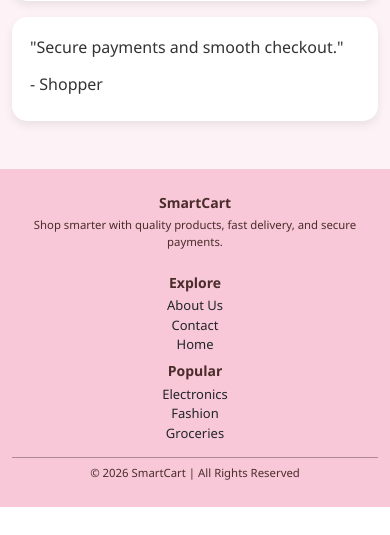
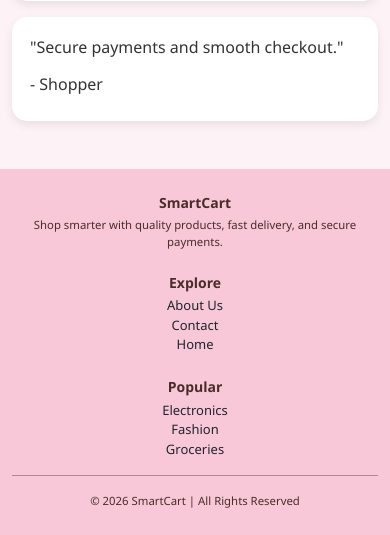
Before and after one commit to Yunabii/Ekart-SQLite-, a Flask app: page / in a window 390 px wide. Shown: the part 1932-2467 px from the top of the page. Before the commit the page ends 2439 px from the top, so only its background shows below. Run offline with Flask 3, Linux system fonts and the light colour scheme.

Commit message:
Refactor navbar and footer structure in base.html

```diff
--- a/templates/base.html
+++ b/templates/base.html
@@ -2,38 +2,44 @@
 <html lang="en">
 <head>
     <meta charset="UTF-8">
+    <meta name="viewport" content="width=device-width, initial-scale=1">
     <title>SmartCart</title>
 
-    <!-- Bootstrap -->
     <link href="https://cdn.jsdelivr.net/npm/bootstrap@5.3.0/dist/css/bootstrap.min.css" rel="stylesheet">
 
-    <!-- Your CSS -->
     <link rel="stylesheet" href="{{ url_for('static', filename='css/style.css') }}">
 </head>
 
 <body class="d-flex flex-column min-vh-100">
 
-<!-- ================= NAVBAR ================= -->
-<nav class="navbar navbar-expand-lg px-4 py-3 shadow-sm bg-white">
+<nav class="navbar navbar-expand-lg bg-white shadow-sm py-3">
+    <div class="container-fluid px-3 px-md-4">
 
-    <!-- LOGO -->
-    <a class="navbar-brand fw-bold" href="/">🛒SmartCart</a>
+        <a class="navbar-brand fw-bold" href="/">
+            🛒SmartCart
+        </a>
 
-    <!-- RIGHT SIDE -->
-    <div class="ms-auto d-flex align-items-center gap-4">
+        <button class="navbar-toggler border-0"
+                type="button"
+                data-bs-toggle="collapse"
+                data-bs-target="#navbarContent">
+            <span class="navbar-toggler-icon"></span>
+        </button>
+
+        <div class="collapse navbar-collapse" id="navbarContent">
+            <div class="ms-auto d-flex flex-column flex-lg-row align-items-lg-center gap-3 mt-0">
 
                 {% if not session.get('admin_id') and not session.get('user_id') %}
-
                     {% if request.path != '/' %}
-                <a href="/" class="text-dark text-decoration-none">🏚️</a>
+                        <a href="/" class="text-dark text-decoration-none">
+                            🏚️ Home
+                        </a>
                     {% endif %}
 
-            <!-- PROFILE ICON -->
                     <div class="dropdown">
                         <span data-bs-toggle="dropdown" style="cursor:pointer; font-size:20px;">
                             👤
                         </span>
-
                         <ul class="dropdown-menu dropdown-menu-end">
                             <li><a class="dropdown-item" href="/admin-login">Admin Login</a></li>
                             <li><a class="dropdown-item" href="/user-login">User Login</a></li>
@@ -41,85 +47,67 @@
                     </div>
 
                 {% elif session.get('admin_id') %}
-
                     {% if request.path != '/admin-dashboard' %}
-                <a href="/admin-dashboard">🏚️</a>
+                        <a href="/admin-dashboard" class="text-decoration-none text-dark">
+                            🏚️ Dashboard
+                        </a>
                     {% endif %}
-
-            <a href="/admin/add-item"> Add Product</a>
-            <a href="/admin/item-list">Products</a>
-            <div class="dropdown d-inline">
+                    <a href="/admin/add-item" class="text-decoration-none text-dark">Add Product</a>
+                    <a href="/admin/item-list" class="text-decoration-none text-dark">Products</a>
+                    <div class="dropdown">
                         <a href="#" class="text-dark text-decoration-none dropdown-toggle" data-bs-toggle="dropdown"> 👤 </a>
                         <ul class="dropdown-menu dropdown-menu-end">
-                    <li>
-                        <a class="dropdown-item" href="/admin/profile">
-                            My Profile
-                        </a>
-                    </li>
+                            <li><a class="dropdown-item" href="/admin/profile">My Profile</a></li>
                             <li><hr class="dropdown-divider"></li>
-                    <li>
-                        <a class="dropdown-item text-danger" href="/admin-logout">Logout</a>
-                    </li>
+                            <li><a class="dropdown-item text-danger" href="/admin-logout">Logout</a></li>
                         </ul>
                     </div>
 
                 {% elif session.get('user_id') %}
-
                     {% if request.path != '/user-dashboard' %}
-                <a href="/user-dashboard" title="Home">🏠</a>
+                        <a href="/user-dashboard" class="text-decoration-none text-dark">
+                            🏠 Home
+                        </a>
                     {% endif %}
-
-            <span onclick="openSearch()" style="cursor:pointer;">🔍</span>
-
-            <a href="/user/cart" style="text-decoration:none; color:black;">
-                🛒(<span id="cart-count">{{ cart_count }}</span>)
+                    <span onclick="openSearch()" style="cursor:pointer;">🔍 Search</span>
+                    <a href="/user/cart" class="text-decoration-none text-dark">
+                        🛒 Cart (<span id="cart-count">{{ cart_count }}</span>)
                     </a>
-
                     <div class="dropdown">
                         <span data-bs-toggle="dropdown" style="cursor:pointer;">
                             {% if session.get('user_image') %}
-                        <img src="/static/uploads/user_profiles/{{ session['user_image'] }}"
-                             style="width:35px; height:35px; border-radius:50%;">
+                                <img src="/static/uploads/user_profiles/{{ session['user_image'] }}" class="rounded-circle" style="width:35px; height:35px; object-fit:cover;">
                             {% else %}
                                 👤
                             {% endif %}
                         </span>
-
                         <ul class="dropdown-menu dropdown-menu-end">
                             <li><a class="dropdown-item" href="/user/my-orders">Your Orders</a></li>
                             <li><a class="dropdown-item" href="/user/profile">Update Profile</a></li>
                             <li><a class="dropdown-item text-danger" href="/user-logout">Logout</a></li>
                         </ul>
                     </div>
+                {% endif %}
 
-        {% endif %}
+            </div>
+        </div>
 
     </div>
 </nav>
 
-<!-- ================= SEARCH OVERLAY ================= -->
-<div id="searchOverlay"
-     style="display:none; position:absolute; top:70px; right:20px; width:350px; background:white; z-index:999; padding:20px; border-radius:10px; box-shadow:0 5px 20px rgba(0,0,0,0.2);">
-
+<div id="searchOverlay" class="shadow" style="display:none; position:fixed; top:80px; right:15px; width:90%; max-width:350px; background:white; z-index:999; padding:20px; border-radius:12px;">
     <form method="GET" action="/user/products">
-        <input type="text" name="search"
-               placeholder="Search products..."
-               class="form-control p-3" required>
-
-        <br>
-        <button class="btn btn-dark w-100">Search</button>
+        <input type="text" name="search" placeholder="Search products..." class="form-control p-3" required>
+        <button class="btn btn-dark w-100 mt-3">Search</button>
     </form>
-
 </div>
 
-<!-- ================= MAIN ================= -->
 <main class="flex-fill">
-
     {% if session.get('admin_id') and request.path == '/admin-dashboard' %}
         {% with messages = get_flashed_messages(with_categories=true) %}
             {% if messages %}
                 {% for category, message in messages %}
-                    <div class="alert alert-success text-center py-2">
+                    <div class="alert alert-success text-center py-2 m-0 rounded-0">
                         {{ message }}
                     </div>
                 {% endfor %}
@@ -130,109 +118,73 @@
     {% block content %}{% endblock %}
 </main>
 
-<!-- ================= FOOTER ================= -->
 <footer class="mt-auto footer-custom">
-
     <div class="container py-3">
-
         {% if session.get('admin_id') %}
-
             <div class="text-center small">
                 © 2026 SmartCart Admin Panel | Manage your store efficiently
             </div>
-
         {% elif session.get('user_id') %}
-
-            <div class="row text-center text-md-start">
-
-                <div class="col-md-4 mb-2">
-                    <h6 class="fw-bold mb-1">SmartCart</h6>
-                    <p class="small mb-0">
-                        Your smart shopping destination for quality products,
-                        fast delivery, secure payments and trusted service.
-                    </p>
+            <div class="row gy-3 text-center text-md-start">
+                <div class="col-12 col-md-4">
+                    <h6 class="fw-bold mb-2">SmartCart</h6>
+                    <p class="small mb-0">Your smart shopping destination for quality products, fast delivery, secure payments and trusted service.</p>
                 </div>
-
-                <div class="col-md-4 mb-2">
-                    <h6 class="fw-bold mb-1">Quick Links</h6>
+                <div class="col-12 col-md-4">
+                    <h6 class="fw-bold mb-2">Quick Links</h6>
                     <ul class="list-unstyled small mb-0">
                         <li><a href="/user/products" class="text-dark text-decoration-none">Shop</a></li>
                         <li><a href="/user/my-orders" class="text-dark text-decoration-none">My Orders</a></li>
                         <li><a href="/user/cart" class="text-dark text-decoration-none">Cart</a></li>
                     </ul>
                 </div>
-
-                <div class="col-md-4 mb-2">
-                    <h6 class="fw-bold mb-1">Support</h6>
-
-                    <ul class="list-unstyled small mb-2">
+                <div class="col-12 col-md-4">
+                    <h6 class="fw-bold mb-2">Support</h6>
+                    <ul class="list-unstyled small mb-3">
                         <li><a href="#" class="text-dark text-decoration-none">Help Center</a></li>
                         <li><a href="#" class="text-dark text-decoration-none">Privacy Policy</a></li>
                         <li><a href="#" class="text-dark text-decoration-none">Terms & Conditions</a></li>
                     </ul>
-
-                    <a href="mailto:nishnathidas@gmail.com"
-                       class="text-decoration-none fw-semibold"
-                       style="color:#d96b8c;">
-                        📩 Contact Support
-                    </a>
-
+                    <a href="mailto:nishnathidas@gmail.com" class="text-decoration-none fw-semibold" style="color:#d96b8c;">📩 Contact Support</a>
                 </div>
-
             </div>
-
-            <hr class="my-2">
-
-            <div class="text-center small">
-                © 2026 SmartCart | All Rights Reserved
+            <hr class="my-3">
+            <div class="text-center small">© 2026 SmartCart | All Rights Reserved</div>
+        {% else %}
+            <div class="row gy-4 text-center text-md-start">
+                <div class="col-12 col-md-4">
+                    <h6 class="fw-bold">SmartCart</h6>
+                    <p class="small mb-0">Shop smarter with quality products, fast delivery, and secure payments.</p>
                 </div>
-
-        {% else %}
-
-            <div class="row text-center text-md-start">
-                <div class="col-md-4 mb-2">
-                    <h6 class="fw-bold">SmartCart</h6>
-                    <p class="small">Shop smarter with quality products, fast delivery, and secure payments.</p>
-                </div>
-
-                <div class="col-md-4 mb-2">
+                <div class="col-12 col-md-4">
                     <h6 class="fw-bold">Explore</h6>
-                    <ul class="list-unstyled small">
+                    <ul class="list-unstyled small mb-0">
                         <li><a href="/about" class="text-dark text-decoration-none">About Us</a></li>
                         <li><a href="/contact" class="text-dark text-decoration-none">Contact</a></li>
                         <li><a href="/" class="text-dark text-decoration-none">Home</a></li>
                     </ul>
                 </div>
-
-                <div class="col-md-4 mb-2">
+                <div class="col-12 col-md-4">
                     <h6 class="fw-bold">Popular</h6>
-                    <ul class="list-unstyled small">
+                    <ul class="list-unstyled small mb-0">
                         <li><a href="#" class="text-dark text-decoration-none">Electronics</a></li>
                         <li><a href="#" class="text-dark text-decoration-none">Fashion</a></li>
                         <li><a href="#" class="text-dark text-decoration-none">Groceries</a></li>
                     </ul>
                 </div>
             </div>
-
-            <hr>
-
-            <div class="text-center small">
-                © 2026 SmartCart | All Rights Reserved
+            <hr class="my-3">
+            <div class="text-center small">© 2026 SmartCart | All Rights Reserved</div>
+        {% endif %}
     </div>
-
-        {% endif %}
-
-    </div>
-
 </footer>
 
 <script>
 function openSearch() {
-    document.getElementById("searchOverlay").style.display = "block";
+    const overlay = document.getElementById("searchOverlay");
+    overlay.style.display = (overlay.style.display === "block") ? "none" : "block";
 }
 </script>
-
 <script src="https://cdn.jsdelivr.net/npm/bootstrap@5.3.0/dist/js/bootstrap.bundle.min.js"></script>
-
 </body>
 </html>
```
Lines whose indentation alone changed are shown as unchanged.
